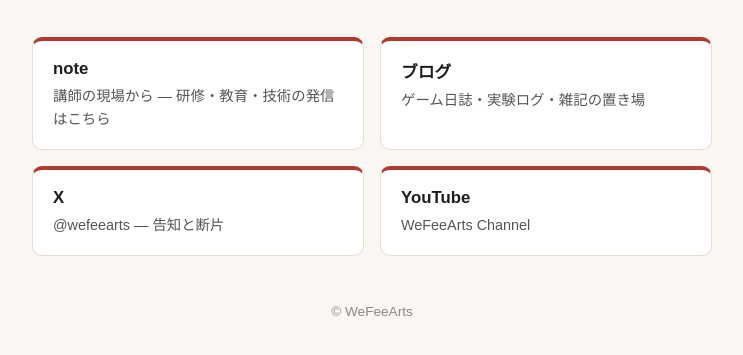
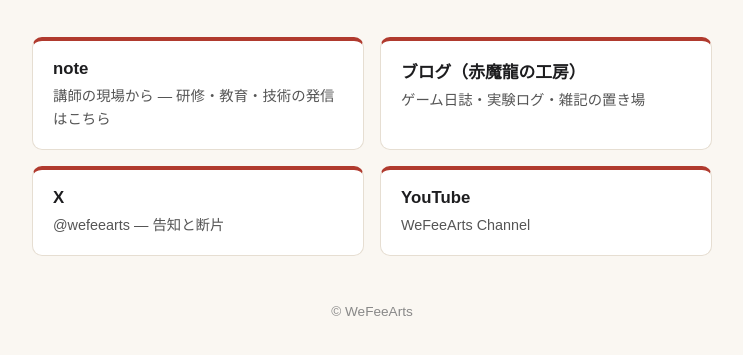
Before and after one commit to Akamaryuu/WeFeeArtsHub, a plain HTML site: page docs/index.html in a window 1280 px wide. Shown: the part 195-550 px from the top of the page, without its empty margins (268-1011 px from the left). Drawn offline with Linux system fonts and the light colour scheme.

Commit message:
ブログカードをサイト名「ブログ（赤魔龍の工房）」に変更

```diff
--- a/docs/index.html
+++ b/docs/index.html
@@ -18,7 +18,7 @@
       <span class="card-desc">講師の現場から — 研修・教育・技術の発信はこちら</span>
     </a>
     <a class="card" href="/WeFeeArtsBlogs/">
-      <span class="card-title">ブログ</span>
+      <span class="card-title">ブログ（赤魔龍の工房）</span>
       <span class="card-desc">ゲーム日誌・実験ログ・雑記の置き場</span>
     </a>
     <a class="card" href="https://x.com/wefeearts">
```
Also changed, not shown: index.html (+1 -1 lines).
